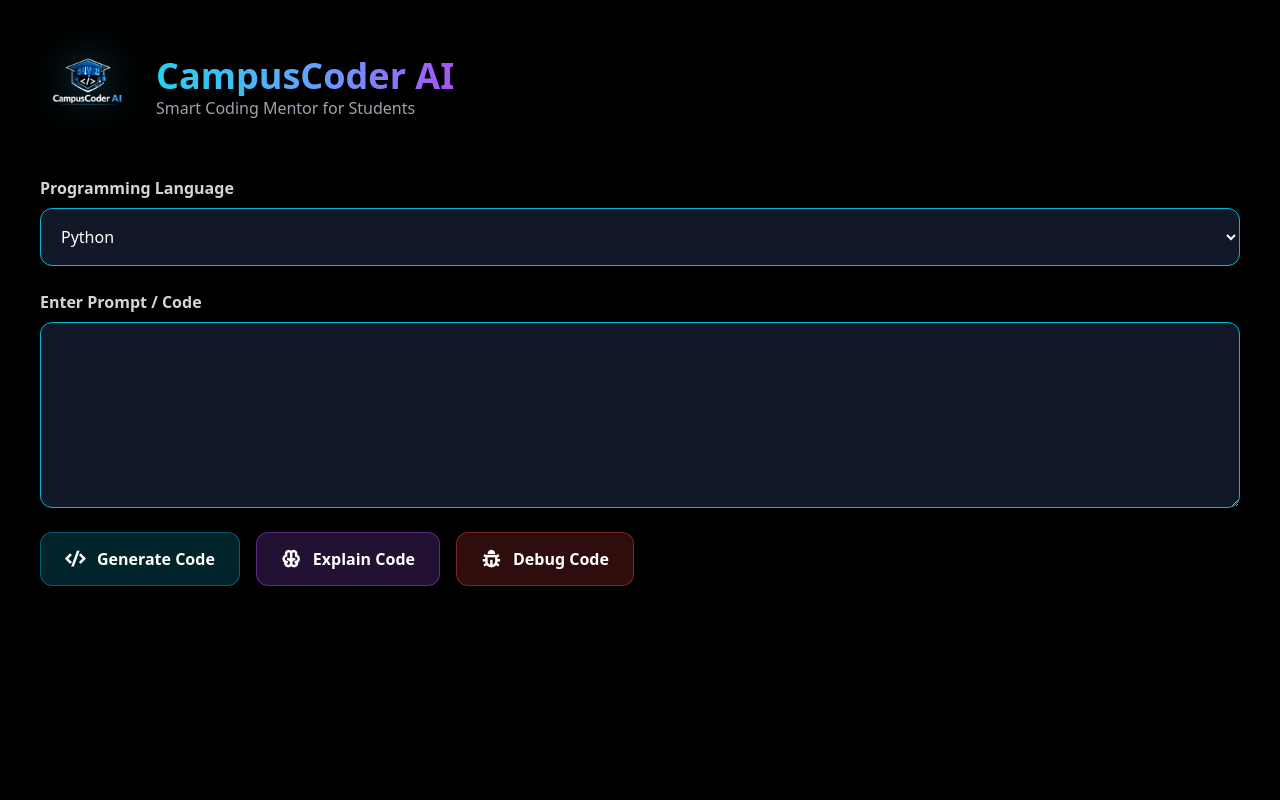
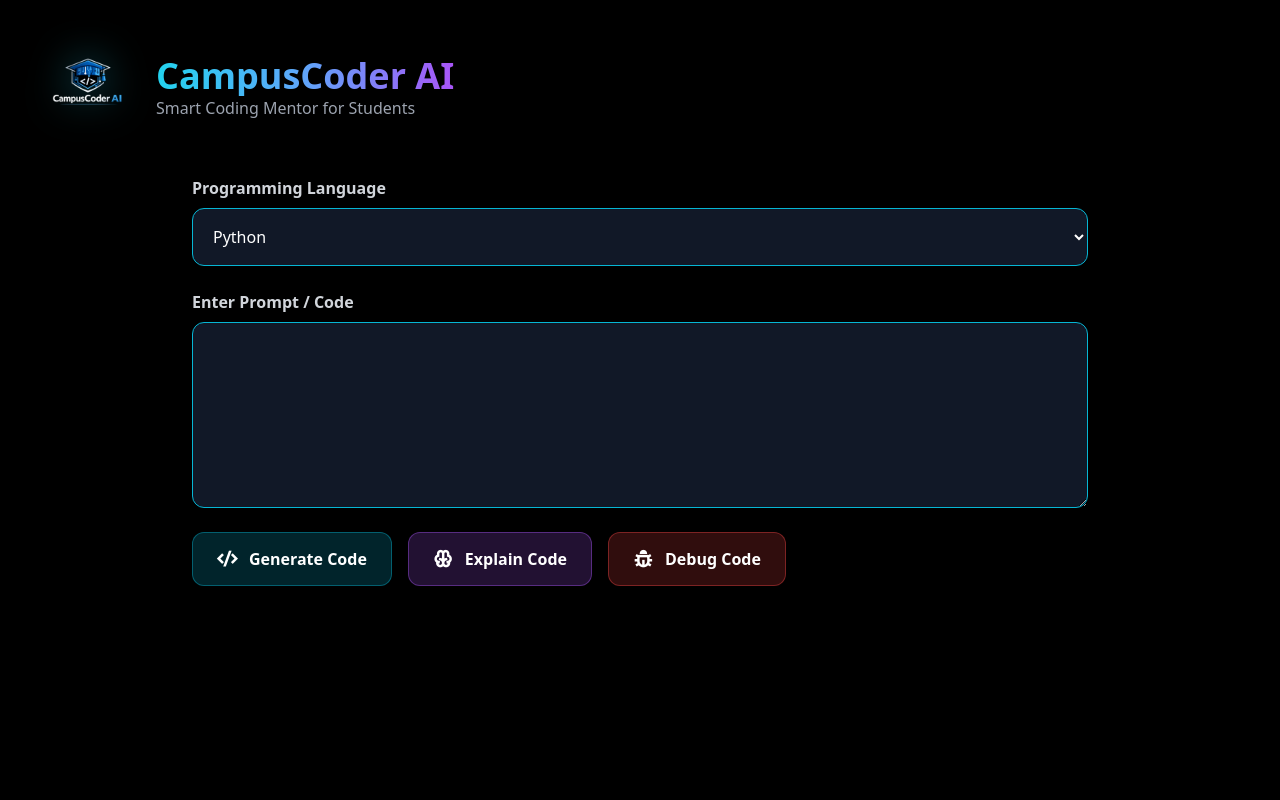
Before and after one commit to Mehedi-764/campuscoder-ai, a Django app: page /assistant/ in a window 1280 px wide. Run offline with Django 5.2, Linux system fonts and the light colour scheme; the visitor is signed in with stand-in values (Sample User, id 1); some libraries are stand-ins or nearby versions.

Commit message:
Update assistant.html

```diff
--- a/templates/users/assistant.html
+++ b/templates/users/assistant.html
@@ -1,8 +1,7 @@
 <!DOCTYPE html>
-<html>
+<html lang="en">
 
 <head>
-
     <meta charset="UTF-8">
     <meta name="viewport" content="width=device-width, initial-scale=1.0">
 
@@ -18,7 +17,7 @@
     <link href="https://cdnjs.cloudflare.com/ajax/libs/prism/1.29.0/themes/prism-tomorrow.min.css" rel="stylesheet"/>
 </head>
 
-<body class="bg-black text-white min-h-screen p-6 sm:p-10 overflow-x-hidden">
+<body class="bg-black text-white min-h-screen p-6 sm:p-10">
 
 {% load static %}
 
@@ -52,8 +51,8 @@
 
 </div>
 
-<!-- FORM (FORCE FULL WIDTH ACROSS ALL PARENTS) -->
-<form method="POST" class="space-y-6 w-full">
+<!-- FORM -->
+<form method="POST" class="space-y-6 max-w-4xl mx-auto">
 
   {% csrf_token %}
 
@@ -134,7 +133,7 @@
 <!-- RESPONSE -->
 {% if response %}
 
-<div class="mt-10 w-full">
+<div class="mt-10 w-full max-w-4xl mx-auto">
 
 <div class="bg-gray-900 rounded-2xl sm:rounded-3xl p-5 sm:p-8
 border border-cyan-500/30 shadow-2xl">
```
Lines whose indentation alone changed are shown as unchanged.
